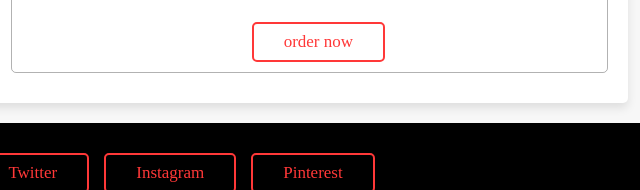
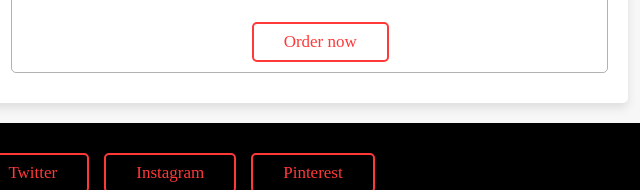
Before and after one commit to DungAnderson/luyentap, a plain HTML site: page index.html in a window 1280 px wide. Shown: the part 4502-4692 px from the top of the page, 537-1177 px from the left. Drawn offline with Linux system fonts and the light colour scheme; a web font is replaced by a local one.

Commit message:
Update index.html

```diff
--- a/index.html
+++ b/index.html
@@ -375,7 +375,7 @@
             </div>
 
             <textarea placeholder="Address" name="" id="" cols="30" rows="10"></textarea>
-            <input type="submit" value="order now" class="btn">
+            <input type="submit" value="Order now" class="btn">
         </form>
     </div>
     </section>
```
